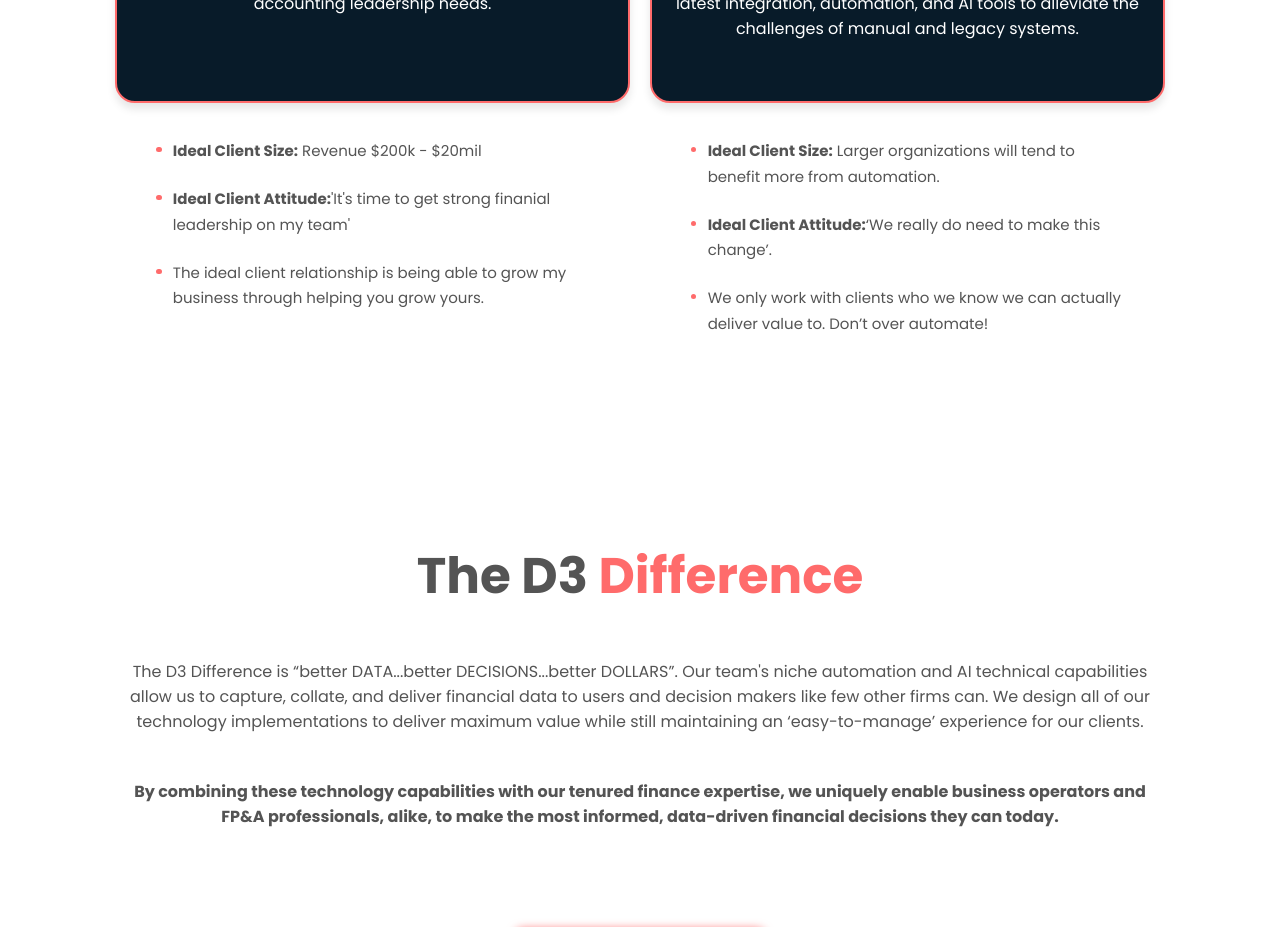
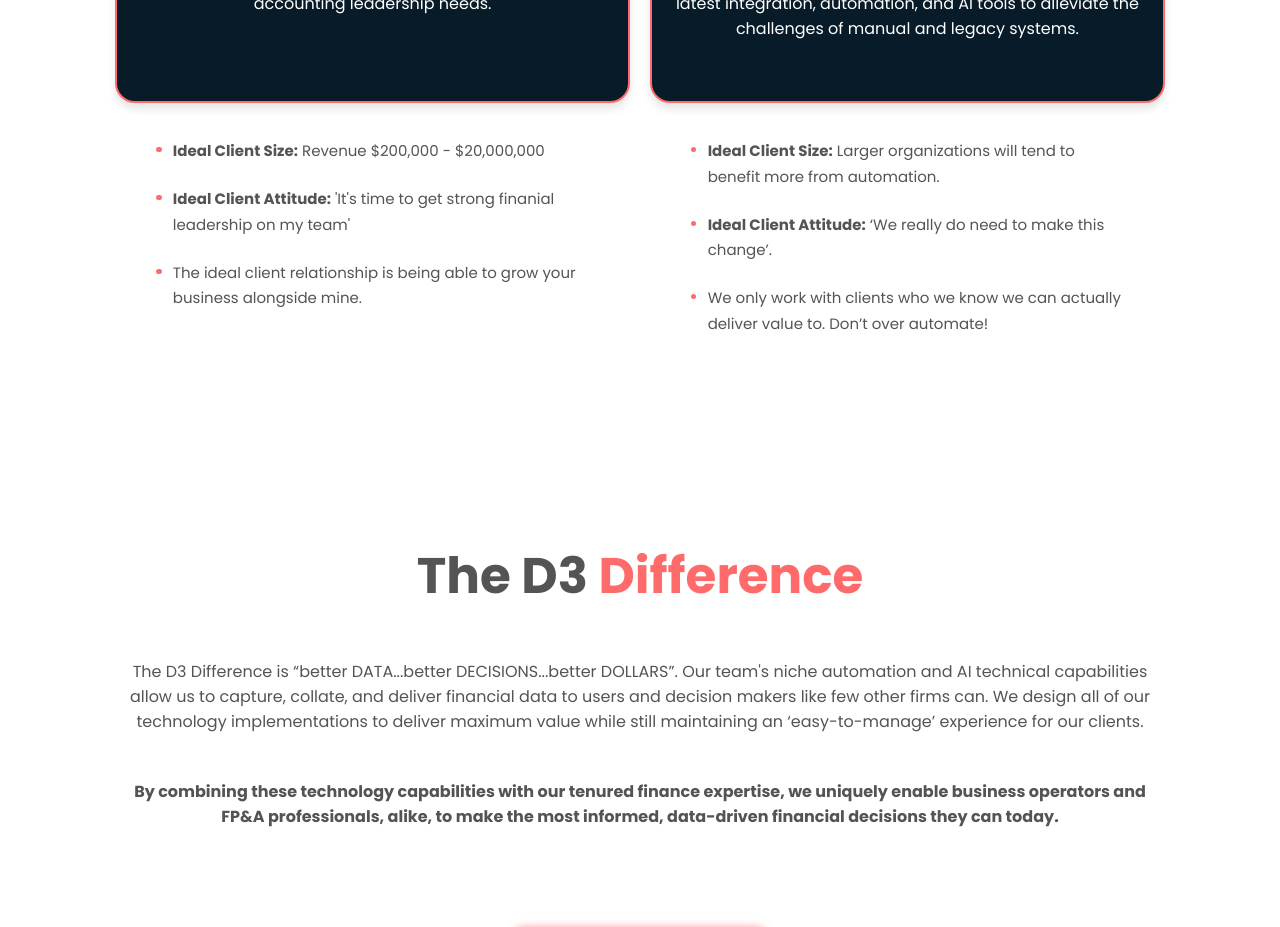
Before and after one commit to kylecburgoyneF9/business_website, a Vue app: page / in a window 1280 px wide. Shown: the part 2260-3187 px from the top of the page. Built offline with nearby package versions, Linux system fonts and the light colour scheme.

Commit message:
Update ServicesOverview.vue

```diff
--- a/src/components/ServicesOverview.vue
+++ b/src/components/ServicesOverview.vue
@@ -25,9 +25,9 @@
           </div>
         </router-link>
         <ul class="styled-list">
-          <li><strong>Ideal Client Size:</strong> Revenue $200k - $20mil</li>
-          <li><strong>Ideal Client Attitude:</strong>'It's time to get strong finanial leadership on my team'</li>
-          <li>The ideal client relationship is being able to grow my business through helping you grow yours.</li>
+          <li><strong>Ideal Client Size:</strong> Revenue $200,000 - $20,000,000</li>
+          <li><strong>Ideal Client Attitude:</strong> 'It's time to get strong finanial leadership on my team'</li>
+          <li>The ideal client relationship is being able to grow your business alongside mine.</li>
         </ul>
       </div>
       <div class="services-box-container">
@@ -48,7 +48,7 @@
         </router-link>
         <ul class="styled-list">
           <li><strong>Ideal Client Size:</strong> Larger organizations will tend to benefit more from automation.</li>
-          <li><strong>Ideal Client Attitude:</strong>‘We really do need to make this change’.</li>
+          <li><strong>Ideal Client Attitude:</strong> ‘We really do need to make this change’.</li>
           <li>We only work with clients who we know we can actually deliver value to. Don’t over automate!</li>
         </ul>
       </div>
```
